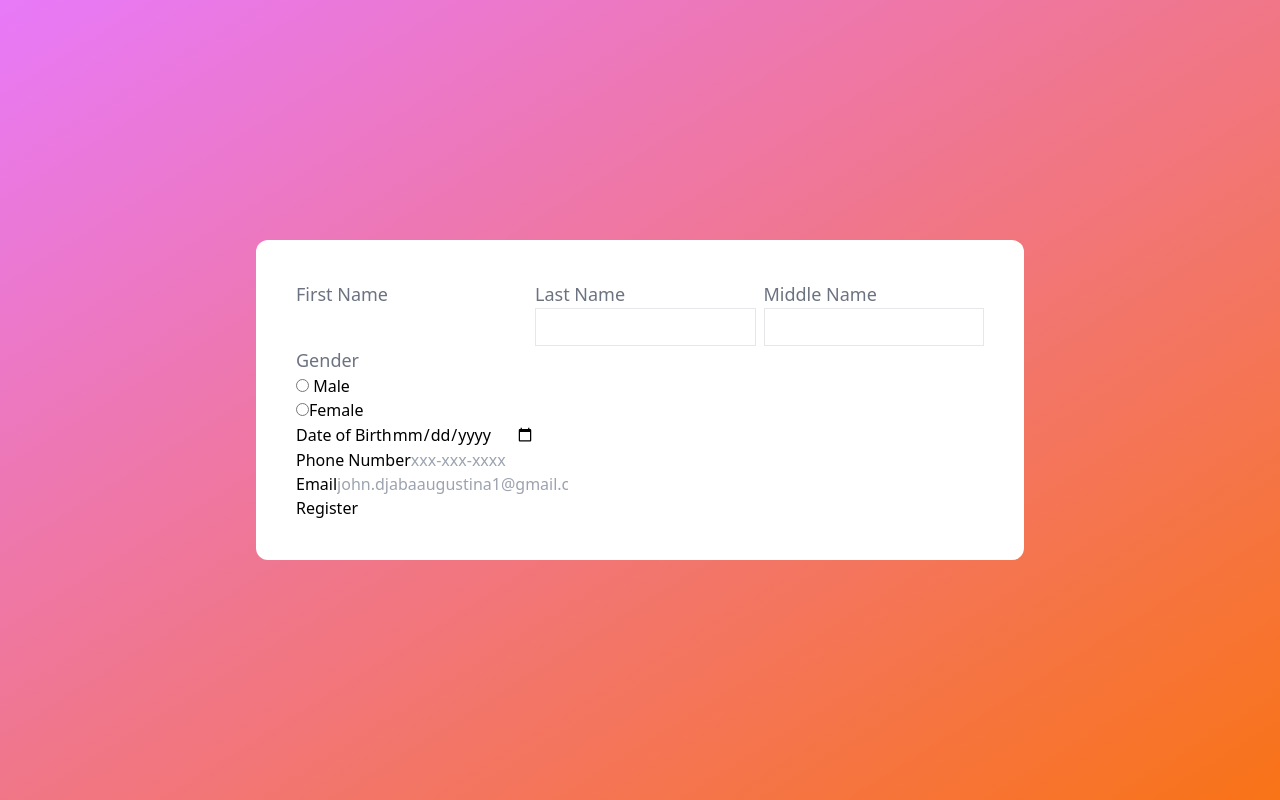
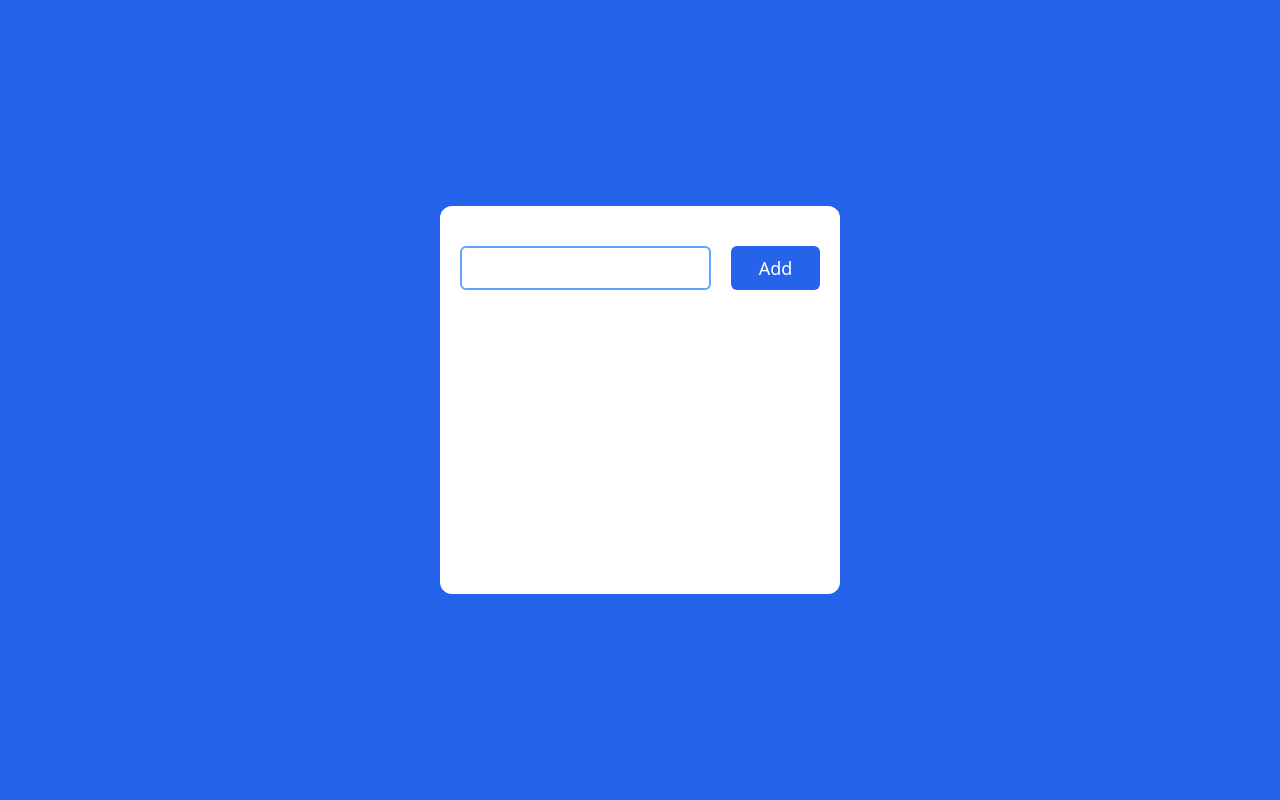
Before and after one commit to DjabaTina/code-along, a React (Create React App) app: page / in a window 1280 px wide. Built offline with nearby package versions, Linux system fonts and the light colour scheme.

Commit message:
useState

```diff
--- a/src/App.js
+++ b/src/App.js
@@ -3,8 +3,8 @@
 // import { Image } from "./components/image";
 // import Navbar from "./components/navbar";
 // import Practice from "./components/Practice";
-// import TaskManager from "./components/TaskManager";
-import Form from "./components/Form";
+import TaskManager from "./components/TaskManager";
+// import Form from "./components/Form";
 
 function App() {
   return (
@@ -17,8 +17,8 @@
       <Button lable="Login" />
   <Image /> */}
       {/* <Practice /> */}
-      {/* <TaskManager/> */}
-      <Form />
+      <TaskManager/>
+      {/* <Form /> */}
     </div>
   );
 }
--- a/src/components/TaskItem.jsx
+++ b/src/components/TaskItem.jsx
@@ -1,14 +1,24 @@
 import React from "react";
 import { TrashIcon } from "@heroicons/react/outline";
 
-function TaskItem({task, handleDelete}) {
+function TaskItem({ task, handleDelete }) {
   return (
-    <div className="flex items-center bg-teal-100 p-2 border-2 border-gray-300 rounded-md">
-      <div className="flex-1">{task}</div>
-	  <button
-	   className="bg-blue-800 p-2 rounded-md"
-	   onClick={() => handleDelete(task)}
-	   >
+    <div className="flex items-center justify-between bg-teal-100 p-2 border-2 border-gray-300 rounded-md">
+      <div className="flex space-x-2">
+        <input
+          type="checkbox"
+          name=""
+          id=""
+          checked={task.completed}
+          onChange={() => {}}
+        />
+        <div className="flex-1">{task.text}</div>
+      </div>
+
+      <button
+        className="bg-blue-800 p-2 rounded-md"
+        onClick={() => handleDelete(task.id)}
+      >
         <TrashIcon height={24} color="white" />
       </button>
     </div>
--- a/src/components/TaskManager.jsx
+++ b/src/components/TaskManager.jsx
@@ -1,31 +1,44 @@
-import React from "react";
-import { useState } from "react";
+//import {list} from 'postcss';
+import React, { useState, useEffect } from "react";
+import { v4 as uuid } from "uuid";
 import TaskItem from "./TaskItem";
-import background from "../assets/img/background.jpg";
+
+const getTasksFromLocalStorage = () => {
+  // get tasks from local storage
+  const tasks = localStorage.getItem("tasks");
+  if (!tasks) return [];
+  return JSON.parse(tasks);
+};
 
 function TaskManager() {
-  const [tasks, setTasks] = useState([]);
+  const [tasks, setTasks] = useState(getTasksFromLocalStorage);
   const [input, setInput] = useState("");
 
   const handleSubmit = (e) => {
     e.preventDefault();
     if (input === "") return;
 
-    setTasks([input, ...tasks]);
+    const newTask = {
+      id: uuid(),
+      text: input,
+      completed: false,
+    };
+    console.log(newTask);
+    setTasks([newTask, ...tasks]);
+    setInput("");
   };
 
-  const handleDelete = (idx) => {
-    const newTasks = tasks.filter((task) => task !== idx);
+  const handleDelete = (id) => {
+    const newTasks = tasks.filter((task) => task.id !== id);
     setTasks(newTasks);
   };
+
+  useEffect(() => {
+    localStorage.setItem("tasks", JSON.stringify(tasks));
+  }, [tasks]);
+
+  // map run through the items in the arrays, map returns array but loop
   return (
-    <div className="relative h-screen w-full bg-slate-800/95/">
-      <img
-        src={background}
-        alt=""
-        className="absolute w-full h-full objec-cover mix-blend-overlay"
-      />
-
     <div className="h-screen bg-blue-600 flex justify-center items-center">
       <div className="max-w-xl bg-white rounded-xl px-5 py-10 z-10">
         <form
@@ -49,10 +62,8 @@
 
         <div className="space-y-2 overflow-y-auto h-56">
           {tasks.map((task) => (
-              <TaskItem task={task} handleDelete={handleDelete} />
+            <TaskItem key={task.id} task={task} handleDelete={handleDelete} />
           ))}
-            {/* {<TaskItem task={"task"} />} */}
-          </div>
         </div>
       </div>
     </div>
```
Lines whose indentation alone changed are shown as unchanged.
